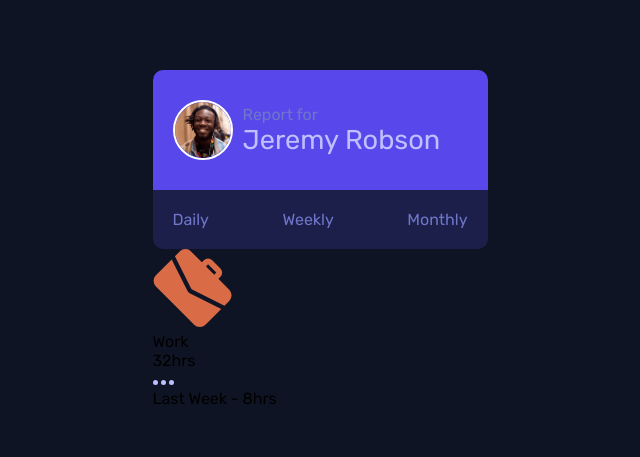
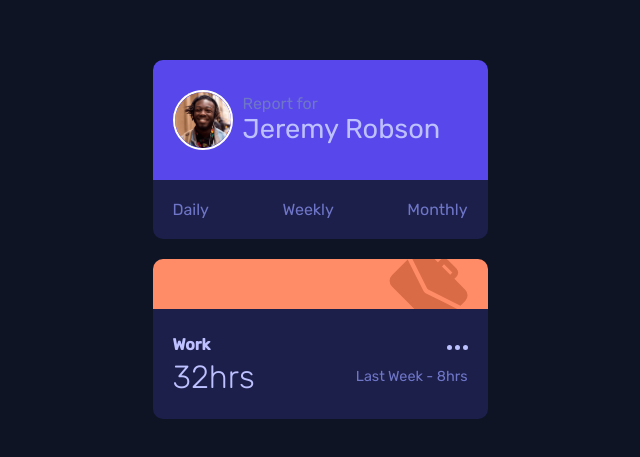
Before and after one commit to kujerocoding/time-tracking-dashboard, a React (Vite) app: page / in a window 1280 px wide. Shown: the part 161-618 px from the top of the page, without its empty margins (320-960 px from the left). Built offline with nearby package versions, Linux system fonts and the light colour scheme.

Commit message:
add styles to the Activity component

```diff
--- a/src/App.css
+++ b/src/App.css
@@ -73,3 +73,57 @@ body{
 .periodical--lists > li:hover {
     color: var(--PALEBLUE);
 }
+
+.activity--container{
+    max-width: 335px;
+    min-height: 160px;
+    margin-top: 20px;
+    position: relative;
+
+    overflow: hidden;
+}
+
+.activity--icon--container{
+    background-color: var(--WORKCOLOR);
+    width: 100%;
+    height: 100px;
+    position: absolute;
+    border-radius: 10px 10px 0 0 ;
+}
+
+.activity--icon--container > img{
+   position: absolute;
+   top: -10px;
+   right: 20px;
+}
+
+.activity--details--container{
+    background-color: var(--DARKBLUE);
+    position: absolute;
+    width: 100%;
+    top: 50px;
+    bottom: 0;
+    padding: 20px;
+    display: flex;
+    justify-content: space-between;
+    text-align: right;
+    line-height: 2rem;
+    border-radius: 0 0 10px 10px;
+}
+
+.activity--title{
+    color: var(--PALEBLUE);
+    font-weight: bold;
+    text-align: left;
+}
+
+.activity--hour{
+    color: var(--PALEBLUE);
+    font-size: 2rem;
+    font-weight: lighter;
+}
+
+.activity--previous--hour{
+    color: var(--DESATURATEDBLUE);
+    font-size: .9rem;
+}
--- a/src/components/Activity.jsx
+++ b/src/components/Activity.jsx
@@ -6,11 +6,15 @@ const Activity = () => {
         <div className='activity--icon--container'>
             <img src="./src/assets/images/icon-work.svg" alt="suitcase icon" />
         </div>
-        <div>
-            <p>Work</p>
-            <p>32hrs</p>
-            <img src="./src/assets/images/icon-ellipsis.svg" alt="Ellipsis icon" />
-            <p>Last Week - 8hrs</p>
+        <div className='activity--details--container'>
+            <div>
+                <p className='activity--title'>Work</p>
+                <p className='activity--hour'>32hrs</p>
+            </div>
+            <div>
+                <img src="./src/assets/images/icon-ellipsis.svg" alt="Ellipsis icon" />
+                <p className='activity--previous--hour'>Last Week - 8hrs</p>
+            </div>
         </div>
     </div>
   )
```
